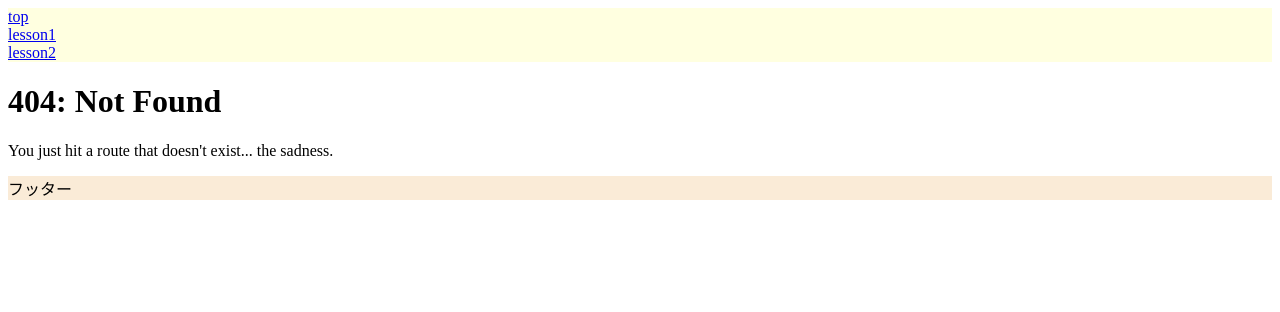
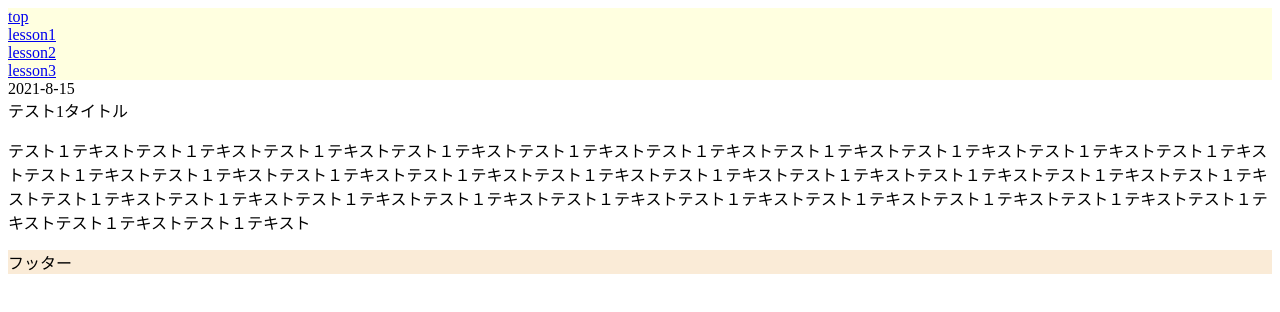
Before and after one commit to tosssssy/my-gatsby-site, a Gatsby site: page /lesson3 in a window 1280 px wide. Before the commit this address had no page. Built offline with nearby package versions, Linux system fonts and the light colour scheme; Gatsby itself is replaced by a stand-in of ours.

```diff
--- a/gatsby-config.js
+++ b/gatsby-config.js
@@ -10,8 +10,8 @@
     {
       resolve: `gatsby-source-filesystem`,
       options: {
-        name: `images`,
-        path: `${__dirname}/src/images`
+        name: `news`,
+        path: `${__dirname}/contents/news`
       }
     },
     `gatsby-transformer-sharp`,
@@ -54,6 +54,7 @@
       },
     },
     `gatsby-plugin-netlify-cms`,
+    `gatsby-transformer-remark`,
 
 
 // this (optional) plugin enables Progressive Web App + Offline functionality
--- a/package.json
+++ b/package.json
@@ -21,6 +21,7 @@
     "gatsby-plugin-scroll-reveal": "^0.0.7",
     "gatsby-plugin-sharp": "^3.10.2",
     "gatsby-source-filesystem": "^3.10.0",
+    "gatsby-transformer-remark": "^4.8.0",
     "gatsby-transformer-sharp": "^3.10.0",
     "lodash": "^4.17.21",
     "netlify-cms-app": "^2.15.36",
--- a/src/components/header.js
+++ b/src/components/header.js
@@ -15,6 +15,7 @@
     <Link to={"/"}>top</Link>
     <Link to={"/lesson1"}>lesson1</Link>
     <Link to={"/lesson2"}>lesson2</Link>
+    <Link to={"/lesson3"}>lesson3</Link>
      </chakra.div>
     </>
   )
--- /dev/null
+++ b/src/pages/lesson3.js
@@ -0,0 +1,36 @@
+import * as React from "react"
+import { Layout } from "../components/layout"
+import { graphql } from "gatsby"
+
+
+const Lesson3 = ({data}) => {
+  const { frontmatter, html } = data.allMarkdownRemark.edges[0].node;
+  return(
+  <Layout>
+    <div>{frontmatter.slug}</div>
+    <div>{frontmatter.title}</div>
+    <div dangerouslySetInnerHTML={{ __html: html }}/>
+  </Layout>
+);}
+
+export default Lesson3
+
+export const query = graphql`
+query MdQuery {
+  allMarkdownRemark {
+    edges {
+      node {
+        frontmatter {
+          date
+          description
+          ogpThumbnail
+          slug
+          title
+          type
+        }
+        html
+      }
+    }
+  }
+}
+`
```
Also changed, not shown: 1 other file.
